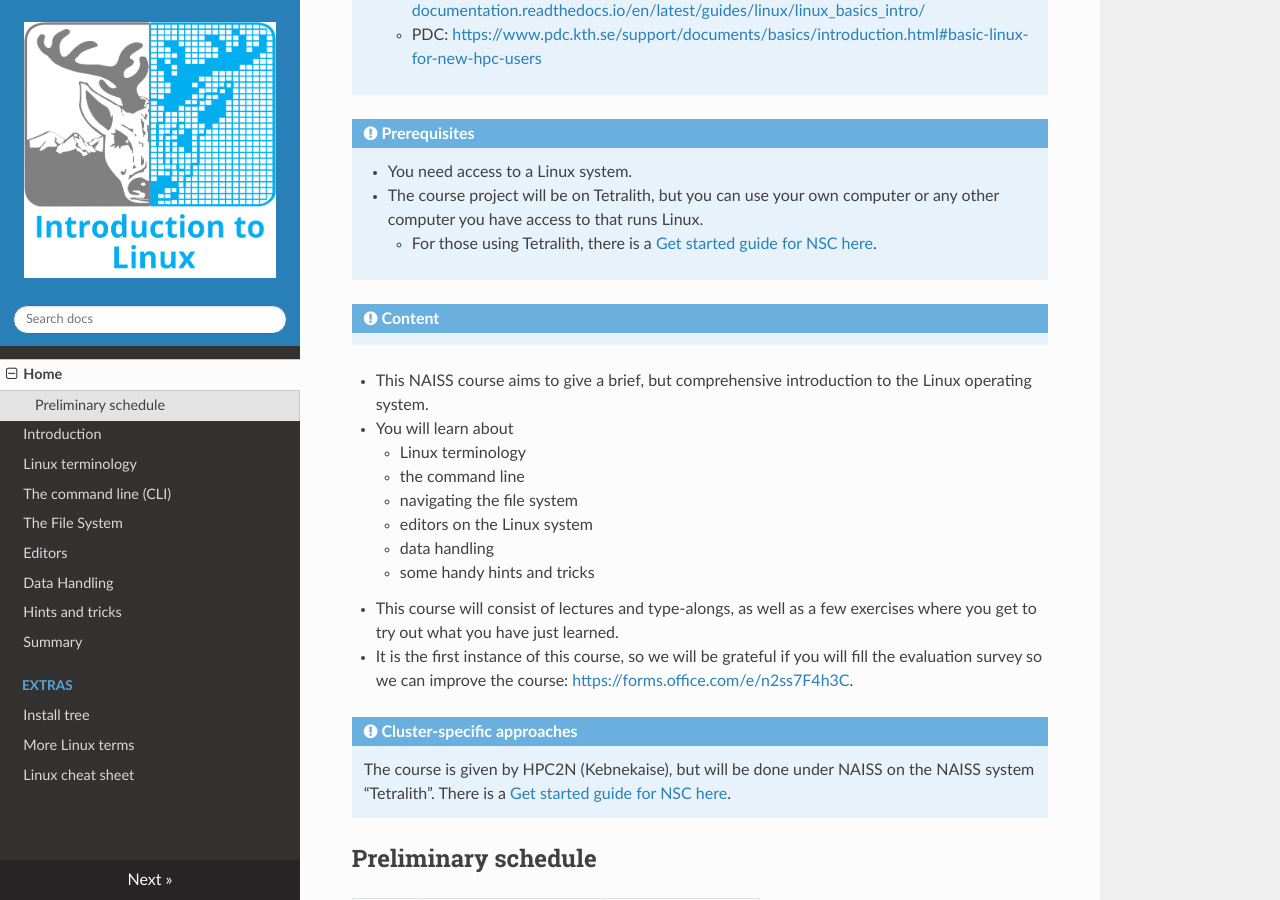
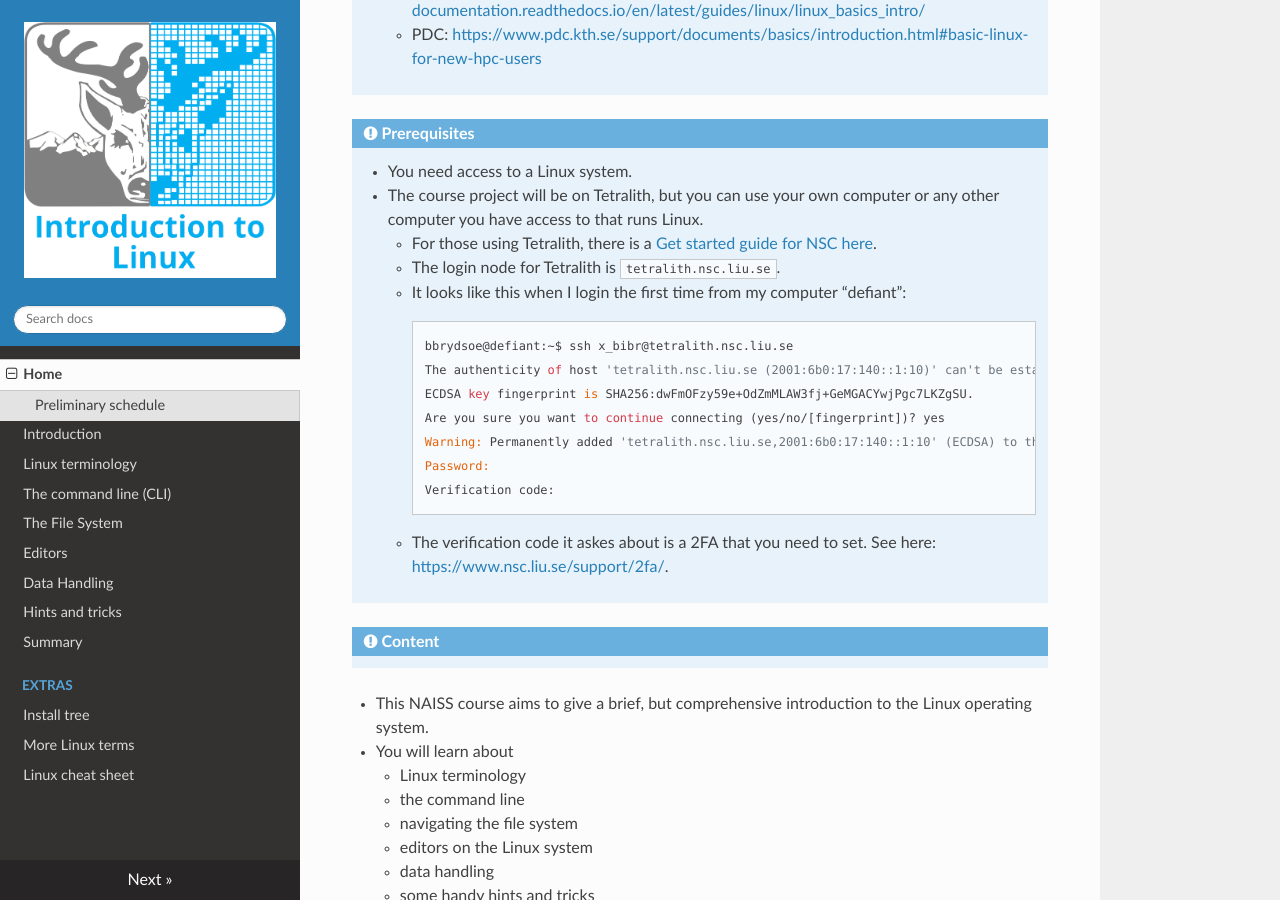
Before and after one commit to hpc2n/intro-linux, an MkDocs documentation site: the page built from docs/index.md, in a window 1280 px wide and 900 px high, scrolled down 346 px. Built offline with MkDocs 1.6.1, drawn with Linux system fonts in a browser that asks for light colours; nearby versions of some CDN libraries.

Commit message:
Adding something about logging in to Tetralith

````diff
--- a/docs/index.md
+++ b/docs/index.md
@@ -15,6 +15,18 @@
     - You need access to a Linux system.
     - The course project will be on Tetralith, but you can use your own computer or any other computer you have access to that runs Linux.
         - For those using Tetralith, there is a <a href="https://www.nsc.liu.se/support/getting-started/" target="_blank">Get started guide for NSC here</a>.
+        - The login node for Tetralith is ``tetralith.nsc.liu.se``.
+        - It looks like this when I login the first time from my computer "defiant":
+        ```bash
+        bbrydsoe@defiant:~$ ssh x_bibr@tetralith.nsc.liu.se
+        The authenticity of host 'tetralith.nsc.liu.se (2001:6b0:17:140::1:10)' can't be established.
+        ECDSA key fingerprint is SHA256:dwFmOFzy59e+OdZmMLAW3fj+GeMGACYwjPgc7LKZgSU.
+        Are you sure you want to continue connecting (yes/no/[fingerprint])? yes
+        Warning: Permanently added 'tetralith.nsc.liu.se,2001:6b0:17:140::1:10' (ECDSA) to the list of known hosts.
+        Password:
+        Verification code:
+        ```
+        - The verification code it askes about is a 2FA that you need to set. See here: <a href="https://www.nsc.liu.se/support/2fa/" target="_blank">https://www.nsc.liu.se/support/2fa/</a>.
 
 !!! note "Content"
 
````
Also changed, not shown: docs/cli.md (+3 -3 lines).
